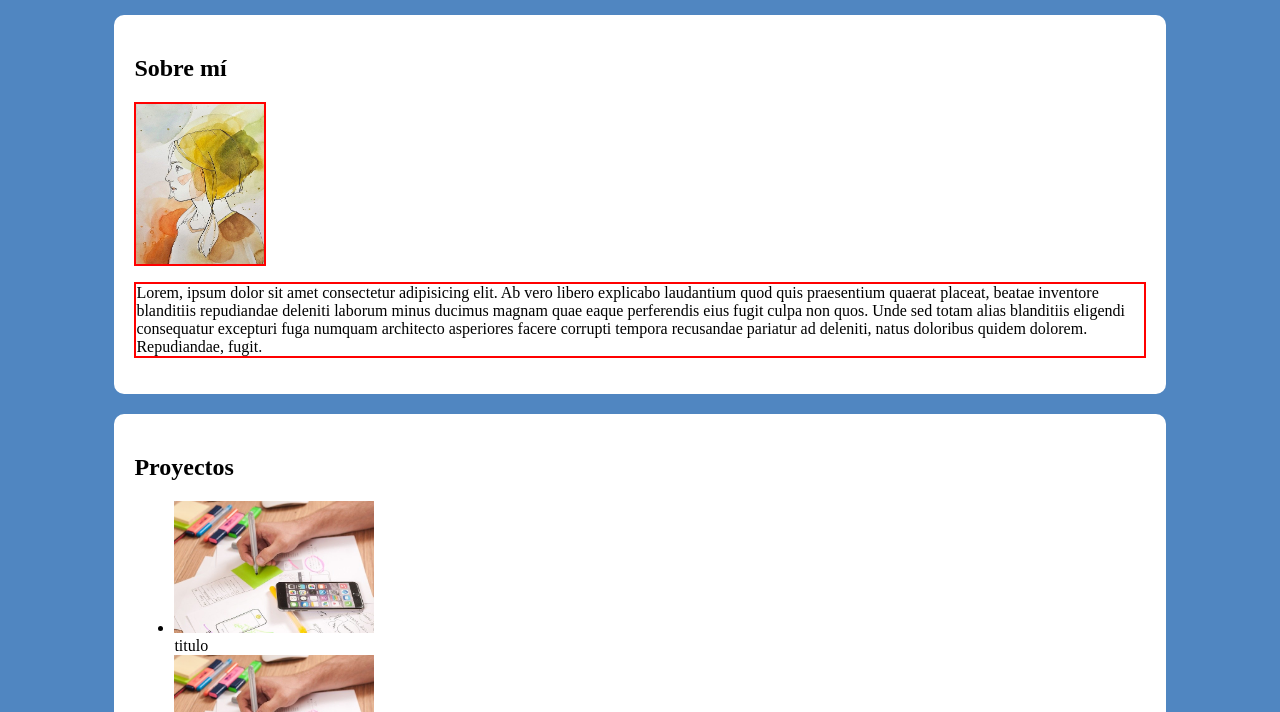
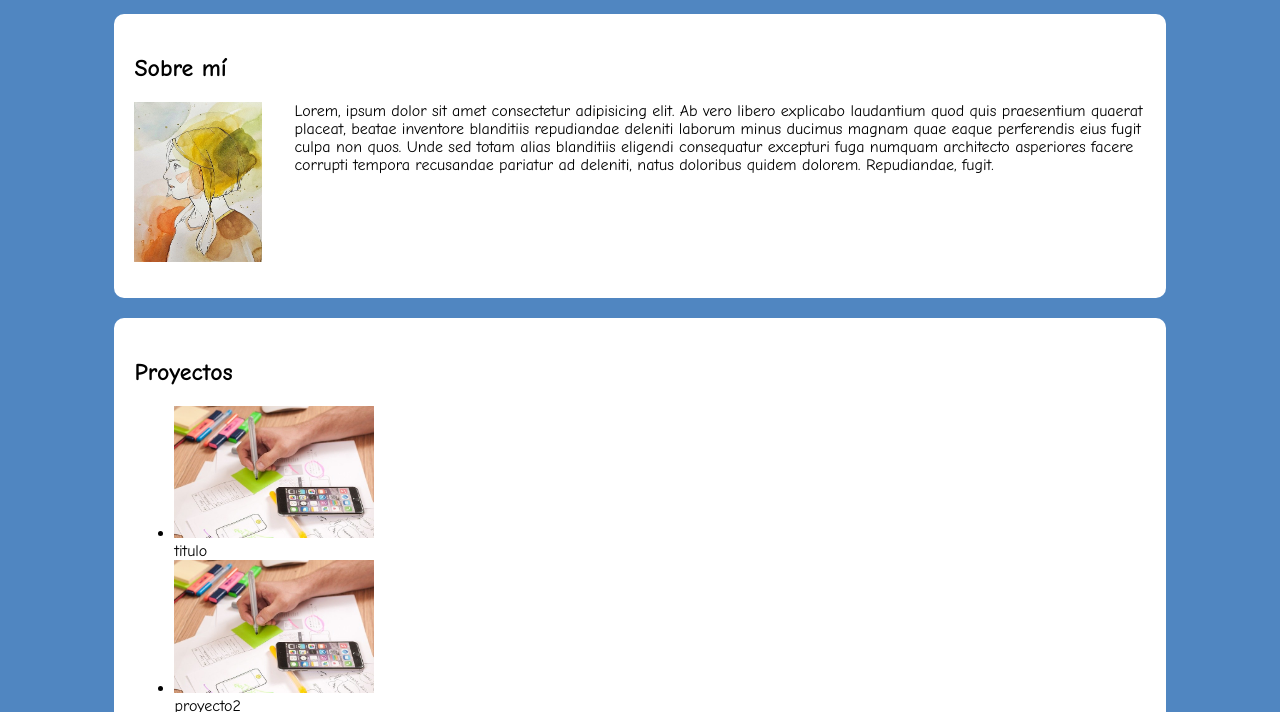
Before and after one commit to dtisoy/myPortfolio, a plain HTML site: page index.html in a window 1280 px wide. Shown: the part 102-814 px from the top of the page. Drawn offline with Linux system fonts and the light colour scheme.

Commit message:
Tarjeta - sobre mi
descripcion al lado de la foto

[-] no funciona en pantallas pequeñas

```diff
--- a/estilos/estilos.css
+++ b/estilos/estilos.css
@@ -3,6 +3,7 @@
 }
 body {
     background-color: var(--main-color);
+    font-family: 'Comic Sans MS';
 }
 header {
     color: #fff;
@@ -20,7 +21,6 @@ header .descripcion-principal {
     text-align: center;
 }
 
-/* Sobre mi */
 
 .tarjeta {
     width: 80%;
@@ -30,15 +30,20 @@ header .descripcion-principal {
     padding: 20px;
     margin-bottom: 20px;
 }
+/* Sobre mi */
+
 .foto-perfil{
     width: 8em;
     height: 10em;
-    border: 2px solid red;
+    float: left;
 }
 .foto-perfil img {
     width: 100%;
     height: 100%;
+
 }
 article .perfil-profesional {
-    border: 2px solid red;
+    height: 10em;
+    margin-left:10em;
+
 }
--- a/index.html
+++ b/index.html
@@ -18,7 +18,7 @@
     </header>
     <main>
         <section class="tarjeta">
-            <article>
+            <article class="info-sobre-mi">
                 <h2>Sobre m&iacute;</h2>
                 <div class="foto-perfil"><img src="img/profile.jpg" alt="profile picture"></div>
                 <p class="perfil-profesional">Lorem, ipsum dolor sit amet consectetur adipisicing elit. Ab vero libero
```
